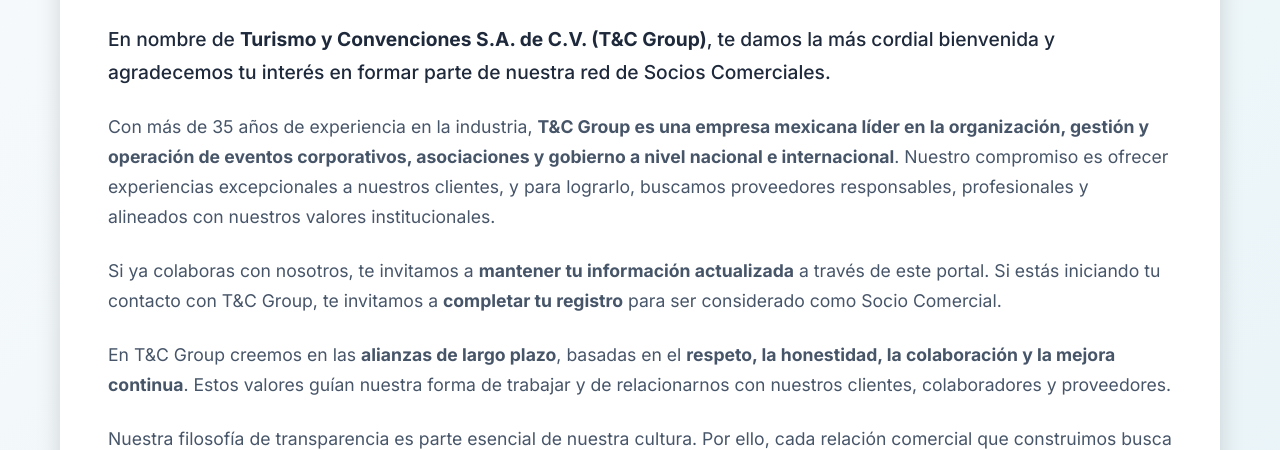
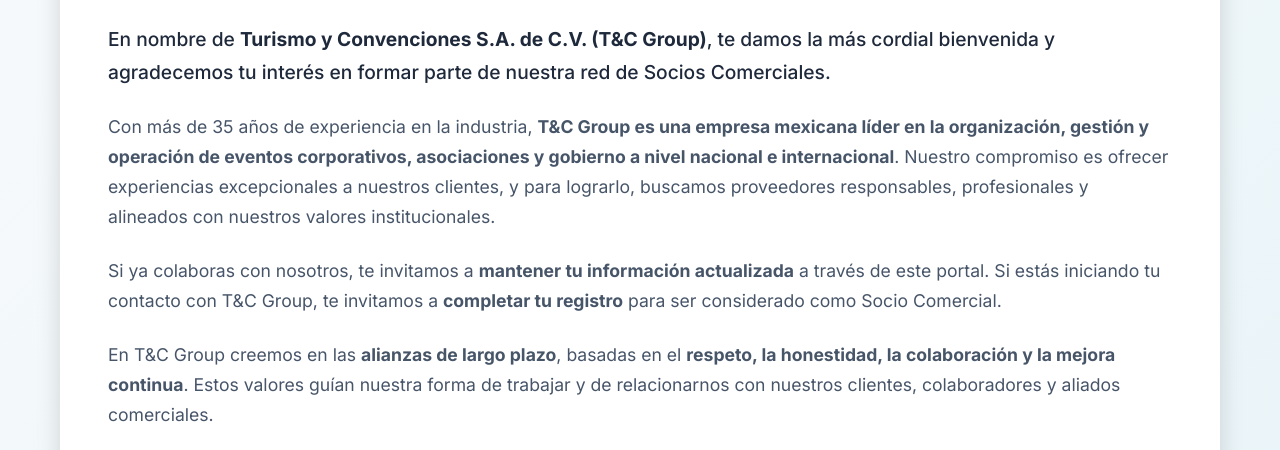
Before and after one commit to TyCGroup/proveedorees, a plain HTML site: page index.html in a window 1280 px wide. Shown: the part 339-789 px from the top of the page. Drawn offline with nearby package versions, Linux system fonts and the light colour scheme; no server answers.

Commit message:
subo cambios

```diff
--- a/index.html
+++ b/index.html
@@ -46,7 +46,7 @@
                         </p>
 
                         <p>
-                            En T&C Group creemos en las <strong>alianzas de largo plazo</strong>, basadas en el <strong>respeto, la honestidad, la colaboración y la mejora continua</strong>. Estos valores guían nuestra forma de trabajar y de relacionarnos con nuestros clientes, colaboradores y proveedores.
+                            En T&C Group creemos en las <strong>alianzas de largo plazo</strong>, basadas en el <strong>respeto, la honestidad, la colaboración y la mejora continua</strong>. Estos valores guían nuestra forma de trabajar y de relacionarnos con nuestros clientes, colaboradores y aliados comerciales.
                         </p>
 
                         <p>
```
Also changed, not shown: 1 other file.
